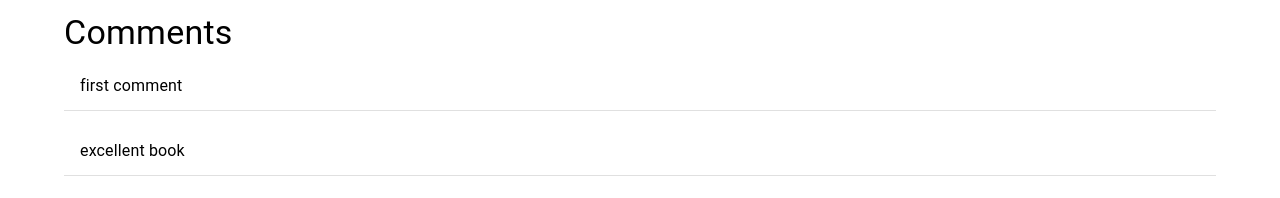
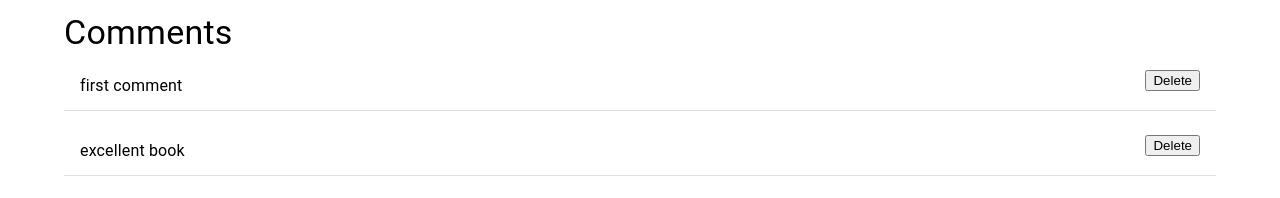
Before and after one commit to kevseroz/sisterslab-bookshelf, a Next.js app: page /books/1 in a window 1280 px wide. Shown: the part 482-680 px from the top of the page. Built offline with nearby package versions, Linux system fonts and the light colour scheme; data requests are answered from the project's data file.

Commit message:
updateComment

```diff
--- a/src/components/commentList.js
+++ b/src/components/commentList.js
@@ -3,16 +3,27 @@ import List from '@mui/material/List';
 import ListItem from '@mui/material/ListItem';
 import Divider from '@mui/material/Divider';
 import ListItemText from '@mui/material/ListItemText';
+import axios from 'axios';
+export default function AlignItemsList({body , id}) {
 
-export default function AlignItemsList({body}) {
+    const handleRemove = async () =>{
+               try{
+                await  axios.delete(`http://localhost:3001/comments/${id}`)
+                alert("delete success")
+               }
+               catch(error){
+                    console.log(error)
+               }
+    }
     return (
         <List sx={{ width: '100%'}}>
             <ListItem alignItems="flex-start">
                 <ListItemText
                     primary={body}
                 />
+                <button onClick={handleRemove}> Delete </button>
             </ListItem>
             <Divider component="li" />
         </List>
     );
-}
+    }
--- a/src/pages/books/[id].js
+++ b/src/pages/books/[id].js
@@ -68,7 +68,7 @@ const BookDetail = () => {
             <Typography variant="body">{book.description}</Typography>
             {comments && (<>
                 <Typography marginTop={5} variant="h4">Comments</Typography>
-                {comments.map((comment) => <AlignItemsList body={comment.body} />)}
+                {comments.map((comment) => <AlignItemsList key={comment.id} body={comment.body} id={comment.id}  />)}
             </>)}
             <div>
                 <form onSubmit={formik.handleSubmit}>
```
